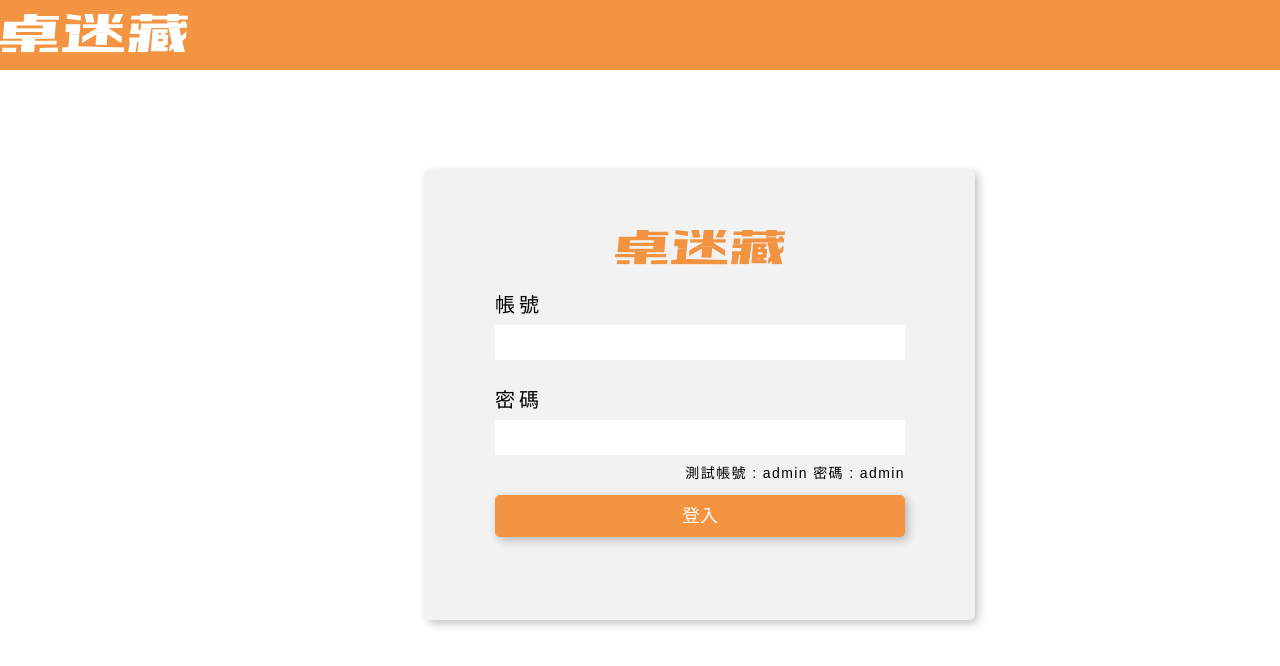
After one commit to illumyST/JOYO_teamProject_G3, a PHP site: page /msLogin.html in a window 1280 px wide; the page is wider, and only the part inside the window is pictured. The commit adds this page. Shown: the top 666 px of that part. Run offline with PHP 8.4, Linux system fonts and the light colour scheme.

Commit message:
新增後台登入頁面 / navbar

```diff
--- a/css/style.css
+++ b/css/style.css
@@ -250,6 +250,7 @@ footer {
 
 .footer_nav_left {
   border: 3px solid red;
+  margin-right: 100px;
 }
 
 .footer_nav_left_logo {
@@ -264,6 +265,56 @@ footer {
 
 .footer_nav_left_icons a {
   color: #fff;
+}
+
+.footer_nav_right {
+  flex-grow: 1;
+  border: 5px solid #eeffa9;
+}
+
+.footer_nav_right > li {
+  flex-grow: 1;
+}
+
+.footer_nav_right > li > a {
+  margin-bottom: 20px;
+  color: #fff;
+}
+
+.footer_nav_right > li > ol > li {
+  margin-bottom: 20px;
+}
+
+.footer_nav_right > li:first-child > ol {
+  width: 240px;
+  display: flex;
+  flex-wrap: wrap;
+}
+
+.footer_nav_right > li:first-child > ol > li {
+  margin-right: 30px;
+}
+
+.ms_header {
+  background-color: #F29441;
+  height: 70px;
+  display: flex;
+  align-items: center;
+  justify-content: left;
+  margin-bottom: 100px;
+}
+
+.ms_nav {
+  width: 1400px;
+  margin: 0 auto;
+}
+.ms_nav .ms_logo {
+  width: 188px;
+}
+
+.ms_wrapper {
+  width: 1400px;
+  margin: 0 auto;
 }
 
 .product-wrapper {
@@ -1427,6 +1478,84 @@ button {
   background-color: rgba(0, 0, 0, 0.8);
 }
 
+.ms_form {
+  position: relative;
+  font-family: "Noto Sans TC", sans-serif;
+  max-width: 550px;
+  background-color: #f2f2f2;
+  box-shadow: 3px 3px 10px rgba(0, 0, 0, 0.25);
+  border-radius: 5px;
+  box-sizing: border-box;
+  margin: 0 auto;
+}
+.ms_form .ms_login_form {
+  display: flex;
+  flex-direction: column;
+  align-items: center;
+}
+.ms_form .ms_login_form .ms_login_form_logo {
+  width: 170px;
+  margin-bottom: 30px;
+}
+
+.ms_form {
+  padding: 60px 70px;
+  height: 450px;
+}
+.ms_form .ms_login_input_field {
+  display: flex;
+  flex-direction: column;
+  width: 100%;
+}
+.ms_form .ms_login_input_field input {
+  font-family: "Noto Sans TC", sans-serif;
+  padding: 0 10px;
+  letter-spacing: 0.1em;
+  border-radius: 2px;
+  outline: none;
+  border: none;
+  height: 35px;
+  margin-bottom: 30px;
+  font-size: 18px;
+}
+.ms_form .ms_login_input_field .ms_login_label {
+  letter-spacing: 0.2em;
+  font-size: 20px;
+  margin-bottom: 10px;
+}
+
+.ms_test_acct {
+  position: absolute;
+  right: 70px;
+  bottom: 140px;
+  font-size: 14px;
+  letter-spacing: 0.1em;
+}
+
+.ms_login_btn {
+  margin-top: 10px;
+  width: 100%;
+}
+.ms_login_btn input {
+  font-size: 18px;
+  outline: none;
+  border: none;
+  background: #F29441;
+  line-height: 40px;
+  width: 100%;
+  display: block;
+  text-decoration: none;
+  text-align: center;
+  border-radius: 5px;
+  box-shadow: 3px 3px 10px rgba(0, 0, 0, 0.25);
+  transition: 0.3s;
+  cursor: pointer;
+  color: #fff;
+}
+.ms_login_btn input:hover {
+  background: #AFBF30;
+}
+
 .wrapper {
   width: 1200px;
   margin: 0 auto;
--- /dev/null
+++ b/msLogin.html
@@ -0,0 +1,44 @@
+<!DOCTYPE html>
+<html lang="en">
+  <head>
+    <meta charset="UTF-8" />
+    <meta http-equiv="X-UA-Compatible" content="IE=edge" />
+    <meta name="viewport" content="width=device-width, initial-scale=1.0" />
+    <link rel="stylesheet" href="./css/style.css" />
+    <title>後台登入</title>
+  </head>
+  <body>
+    <header class="ms_header">
+      <nav class="ms_nav">
+        <img class="ms_logo" src="./assets/img/logo.svg" alt="" />
+      </nav>
+    </header>
+    <div class="ms_wrapper">
+      <section class="ms_form">
+        <form action="#" class="ms_login_form">
+          <img
+            class="ms_login_form_logo"
+            src="./assets/img/logo_orange.svg"
+            alt=""
+          />
+          <div class="ms_login_input_field">
+            <label class="ms_login_label" for="account">帳號</label>
+            <input type="text" id="account">
+          </div>
+
+          <div class="ms_login_input_field">
+            <label class="ms_login_label" for="passowrd">密碼</label>
+            <input type="password" id="password">
+            <i class="fas fa-eye"></i>
+          </div>
+
+          <div class="ms_test_acct">測試帳號 : admin 密碼 : admin</div>
+
+          <div class="ms_login_btn">
+            <input type="submit" value="登入">
+          </div>
+        </form>
+      </section>
+    </div>
+  </body>
+</html>
--- a/sass/layout/_ms_nav.scss
+++ b/sass/layout/_ms_nav.scss
@@ -1,4 +1,21 @@
+.ms_header {
+  background-color: $orange;
+  height: 70px;
+  display: flex;
+  align-items: center;
+  justify-content: left;
+  margin-bottom: 100px;
+}
+
 .ms_nav {
-    background-color: ;
-    color: ;
+  width: 1400px;
+  margin: 0 auto;
+  .ms_logo {
+    width: 188px;
+  }
 }
+
+.ms_wrapper {
+  width: 1400px;
+  margin: 0 auto;
+}
--- /dev/null
+++ b/sass/page/_msLogin.scss
@@ -0,0 +1,66 @@
+.ms_form {
+    position: relative;
+    font-family: 'Noto Sans TC', sans-serif;
+    max-width: 550px;
+    background-color: #f2f2f2;
+    box-shadow: 3px 3px 10px rgba(0, 0, 0, 0.25);
+    border-radius: 5px;
+    box-sizing: border-box;
+    margin: 0 auto;
+    .ms_login_form {
+      display: flex;
+      flex-direction: column;
+      align-items: center;
+      .ms_login_form_logo {
+        width: 170px;
+        margin-bottom: 30px;
+      }
+    }
+  }
+
+
+.ms_form {
+    padding: 60px 70px;
+    height: 450px;
+    .ms_login_input_field {
+        display: flex;
+        flex-direction: column;
+        width: 100%;
+        input {
+            font-family: 'Noto Sans TC', sans-serif;
+            padding: 0 10px;
+            letter-spacing: 0.1em;
+            border-radius: 2px;
+            outline: none;
+            border: none;
+            height: 35px;
+            margin-bottom: 30px;
+            font-size:18px;
+        }
+        .ms_login_label {
+            letter-spacing: 0.2em;
+            font-size: 20px;
+            margin-bottom: 10px;
+        }
+    }
+}
+
+.ms_test_acct {
+    position: absolute;
+    right: 70px;
+    bottom: 140px;
+    font-size: 14px;
+    letter-spacing: 0.1em;
+}
+
+
+.ms_login_btn {
+    margin-top: 10px;
+    width: 100%;
+    input {
+        font-size: 18px;
+        outline: none;
+        border: none;
+        @include btn($orange, 40px, 100%, $green);
+    }
+}
--- a/sass/style.scss
+++ b/sass/style.scss
@@ -20,6 +20,7 @@
 @import './layout/footer';
 @import './layout/login';
 @import './layout/nav';
+@import './layout/ms_nav';
 
 @import './page/main';
 @import './page/about';
@@ -31,6 +32,7 @@
 @import './page/msForumManagement';
 @import './page/msForumManagement';
 @import './page/msEditAdmins';
+@import './page/_msLogin.scss';
 .wrapper{
     width: 1200px;
     margin: 0 auto;
```
Also changed, not shown: assets/img/logo_orange.svg (added), 1 other file.
